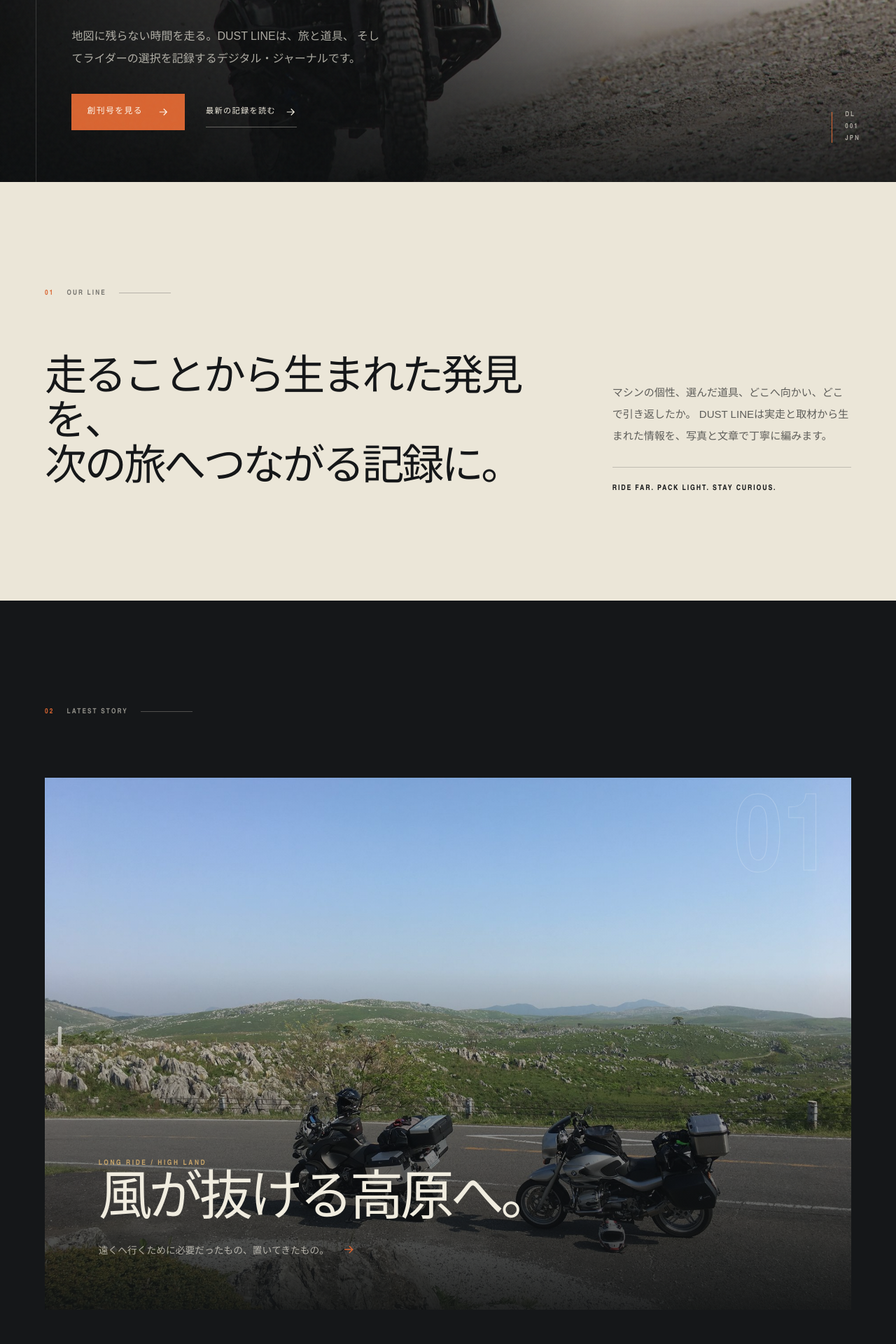
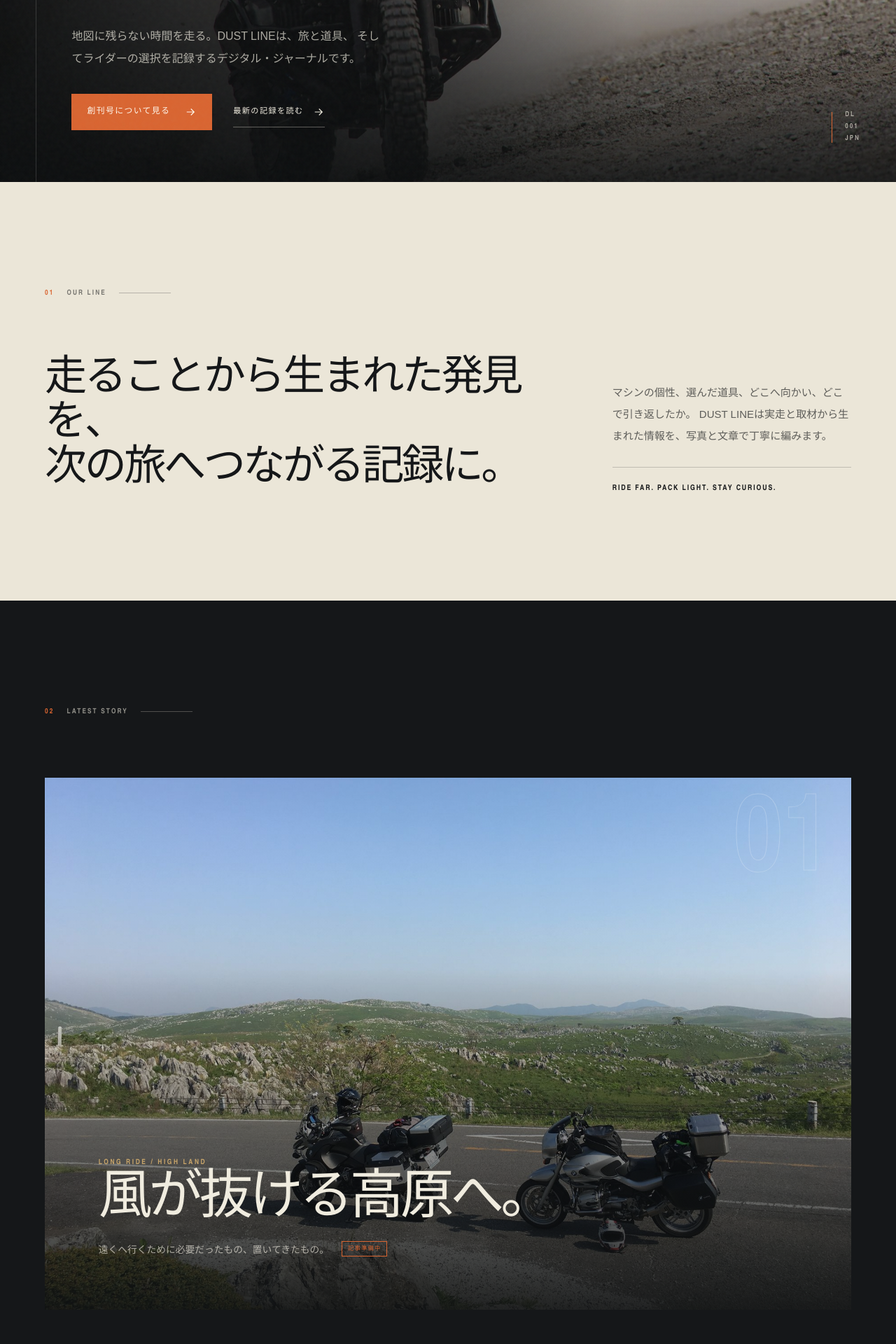
Before and after one commit to yuishoukai-ctrl/dust-line-site, a React (Vite) app: page / in a window 1280 px wide. Shown: the part 540-2460 px from the top of the page at 70% size. Built offline with nearby package versions, Linux system fonts and the light colour scheme.

Commit message:
Improve homepage release and article navigation

```diff
--- a/src/main.jsx
+++ b/src/main.jsx
@@ -167,7 +167,7 @@ function Hero() {
           そしてライダーの選択を記録するデジタル・ジャーナルです。
         </p>
         <div className="hero__actions">
-          <a className="button button--accent" href="#issue">創刊号を見る <ArrowIcon /></a>
+          <a className="button button--accent" href="#issue">創刊号について見る <ArrowIcon /></a>
           <a className="text-link" href="#stories">最新の記録を読む <ArrowIcon /></a>
         </div>
       </div>
@@ -420,16 +420,16 @@ function FeaturedStory() {
   return (
     <section className="feature section" id="stories">
       <div className="section-label section-label--light reveal"><span>02</span><span>LATEST STORY</span></div>
-      <a className="feature__frame reveal" href="#newsletter">
+      <div className="feature__frame feature__frame--pending reveal" aria-label="風が抜ける高原へ。記事準備中">
         <img src={assetPath('plateau-ride.jpg')} alt="高原道路に停めた二台のアドベンチャーバイク" />
         <div className="feature__shade" />
         <div className="feature__copy">
           <p>LONG RIDE / HIGH LAND</p>
           <h2>風が抜ける高原へ。</h2>
-          <span>遠くへ行くために必要だったもの、置いてきたもの。<ArrowIcon /></span>
+          <span>遠くへ行くために必要だったもの、置いてきたもの。<strong className="content-status">記事準備中</strong></span>
         </div>
         <div className="feature__number" aria-hidden="true">01</div>
-      </a>
+      </div>
     </section>
   )
 }
@@ -438,9 +438,9 @@ function StoryGrid() {
   return (
     <section className="story-section section">
       <div className="story-grid">
-        {stories.map((story, index) => (
-          <article className={`story ${story.className} reveal`} key={story.title} style={{ '--delay': `${index * 90}ms` }}>
-            <a href={story.href || '#newsletter'} aria-label={`${story.title}を読む`}>
+        {stories.map((story, index) => {
+          const content = (
+            <>
               <div className="story__image"><img src={story.image} alt="" /></div>
               <div className="story__meta">
                 <p>{story.category}</p>
@@ -448,9 +448,20 @@ function StoryGrid() {
               </div>
               <h3>{story.title}</h3>
               <p className="story__excerpt">{story.excerpt}</p>
-            </a>
-          </article>
-        ))}
+              {!story.href && <span className="story__status">記事準備中</span>}
+            </>
+          )
+
+          return (
+            <article className={`story ${story.className} reveal`} key={story.title} style={{ '--delay': `${index * 90}ms` }}>
+              {story.href ? (
+                <a href={story.href} aria-label={`${story.title}を読む`}>{content}</a>
+              ) : (
+                <div className="story__pending" aria-label={`${story.title} 記事準備中`}>{content}</div>
+              )}
+            </article>
+          )
+        })}
       </div>
     </section>
   )
@@ -475,7 +486,7 @@ function MagazinePreview() {
           <div className="sneak-peek__actions">
             <a className="button button--accent" href={webArticle}>Web記事を全文読む <ArrowIcon /></a>
             <a className="sneak-peek__notify" href={samplePdf} target="_blank" rel="noreferrer">誌面を2ページ試し読み <ArrowIcon /></a>
-            <a className="sneak-peek__notify" href="#newsletter">発売情報を受け取る <ArrowIcon /></a>
+            <a className="sneak-peek__notify" href={officialXUrl} target="_blank" rel="noreferrer">公式Xで発売情報を見る <ArrowIcon /></a>
           </div>
         </div>
       </div>
@@ -530,7 +541,7 @@ function Issue() {
           <div><dt>LANGUAGE</dt><dd>Japanese</dd></div>
           <div><dt>RELEASE</dt><dd>Coming soon</dd></div>
         </dl>
-        <a className="button button--outline" href="#newsletter">発売情報を受け取る <ArrowIcon /></a>
+        <a className="button button--outline" href={officialXUrl} target="_blank" rel="noreferrer">公式Xで発売情報を見る <ArrowIcon /></a>
       </div>
     </section>
   )
--- a/src/styles.css
+++ b/src/styles.css
@@ -196,30 +196,32 @@ button:focus-visible, a:focus-visible, input:focus-visible { outline: 2px solid
 .feature { padding-bottom: 0; background: var(--ink); }
 .feature__frame { position: relative; display: block; min-height: min(68vw, 760px); overflow: hidden; }
 .feature__frame img { position: absolute; inset: 0; height: 100%; object-fit: cover; transition: transform 1.1s cubic-bezier(.16,1,.3,1), filter .6s; }
-.feature__frame:hover img { transform: scale(1.025); filter: saturate(.82); }
+.feature__frame:not(.feature__frame--pending):hover img { transform: scale(1.025); filter: saturate(.82); }
 .feature__shade { position: absolute; inset: 0; background: linear-gradient(0deg, rgba(16,18,19,.92) 0%, rgba(16,18,19,.04) 64%); }
 .feature__copy { position: absolute; right: clamp(24px, 6vw, 90px); bottom: clamp(28px, 6vw, 84px); left: clamp(24px, 6vw, 90px); }
 .feature__copy p { margin: 0 0 16px; font: 700 .64rem/1 var(--display); letter-spacing: .25em; color: var(--dust); }
 .feature__copy h2 { margin: 0 0 22px; font: 900 clamp(2.8rem, 6vw, 6.7rem)/.9 var(--display); letter-spacing: -.065em; }
 .feature__copy span { display: inline-flex; align-items: center; gap: 18px; font-size: .86rem; color: rgba(240,236,223,.67); }
 .feature__copy svg { width: 20px; fill: none; stroke: var(--accent); }
+.feature__copy .content-status { flex: 0 0 auto; padding: 6px 8px 5px; border: 1px solid var(--accent); font: 800 .52rem/1 var(--display); letter-spacing: .14em; color: var(--accent); }
 .feature__number { position: absolute; top: 22px; right: 28px; font: 900 clamp(5rem, 12vw, 12rem)/1 var(--display); color: transparent; -webkit-text-stroke: 1px rgba(255,255,255,.22); }
 
 .story-section { padding-top: clamp(64px, 9vw, 120px); background: var(--ink); }
 .story-grid { display: grid; grid-template-columns: 1.45fr .72fr; gap: clamp(50px, 8vw, 120px) clamp(24px, 5vw, 76px); max-width: 1280px; margin: 0 auto; }
 .story--compact { grid-column: 1; width: 68%; margin-left: 19%; }
-.story a { display: block; }
+.story a, .story__pending { display: block; }
 .story__image { position: relative; overflow: hidden; background: #262a2d; }
 .story--wide .story__image { aspect-ratio: 16/10; }
 .story--tall .story__image { aspect-ratio: 4/5.6; }
 .story--compact .story__image { aspect-ratio: 4/3; }
 .story__image img { height: 100%; object-fit: cover; filter: saturate(.76) contrast(1.03); transition: transform .8s cubic-bezier(.16,1,.3,1), filter .5s; }
-.story:hover .story__image img { transform: scale(1.035); filter: saturate(1); }
+.story a:hover .story__image img { transform: scale(1.035); filter: saturate(1); }
 .story__meta { display: flex; justify-content: space-between; margin-top: 18px; padding-top: 14px; border-top: 1px solid var(--line); font: 700 .59rem/1 var(--display); letter-spacing: .2em; color: var(--dust); }
 .story__meta p { margin: 0; }
 .story__meta span { color: rgba(240,236,223,.42); }
 .story h3 { margin: 18px 0 10px; font: 900 clamp(1.7rem, 3vw, 3.3rem)/1 var(--display); letter-spacing: -.045em; }
 .story__excerpt { max-width: 49ch; margin: 0; font-size: .82rem; line-height: 1.85; color: rgba(240,236,223,.58); }
+.story__status { display: inline-block; margin-top: 16px; padding: 6px 8px 5px; border: 1px solid var(--accent); font: 800 .52rem/1 var(--display); letter-spacing: .14em; color: var(--accent); }
 
 .sneak-peek { overflow: hidden; color: var(--ink); background: var(--paper); }
 .sneak-peek__intro { display: grid; grid-template-columns: minmax(180px, .55fr) minmax(0, 1.45fr); gap: clamp(36px, 8vw, 130px); align-items: start; max-width: 1360px; margin: 0 auto clamp(48px, 7vw, 92px); }
@@ -372,6 +374,8 @@ button:focus-visible, a:focus-visible, input:focus-visible { outline: 2px solid
   .route-strip { grid-template-columns: repeat(10, minmax(0, 1fr)); min-height: 610px; }
   .route-strip__image--one { grid-column: 1 / 6; }
   .route-strip__statement { grid-column: 6 / 11; padding-left: 0; }
+  .footer { grid-template-columns: 1fr; align-items: start; padding-top: 55px; }
+  .footer__links { flex-wrap: wrap; gap: 22px; }
 }
 
 @media (max-width: 700px) {
@@ -445,8 +449,6 @@ button:focus-visible, a:focus-visible, input:focus-visible { outline: 2px solid
   .newsletter__image { width: calc(100% - 16px); }
   .email-field { grid-template-columns: 1fr; }
   .email-field button { justify-content: space-between; padding: 14px 2px; border-top: 1px solid rgba(21,23,25,.18); }
-  .footer { grid-template-columns: 1fr; align-items: start; padding-top: 55px; }
-  .footer__links { flex-wrap: wrap; gap: 22px; }
 }
 
 @media (prefers-reduced-motion: reduce) {
```
